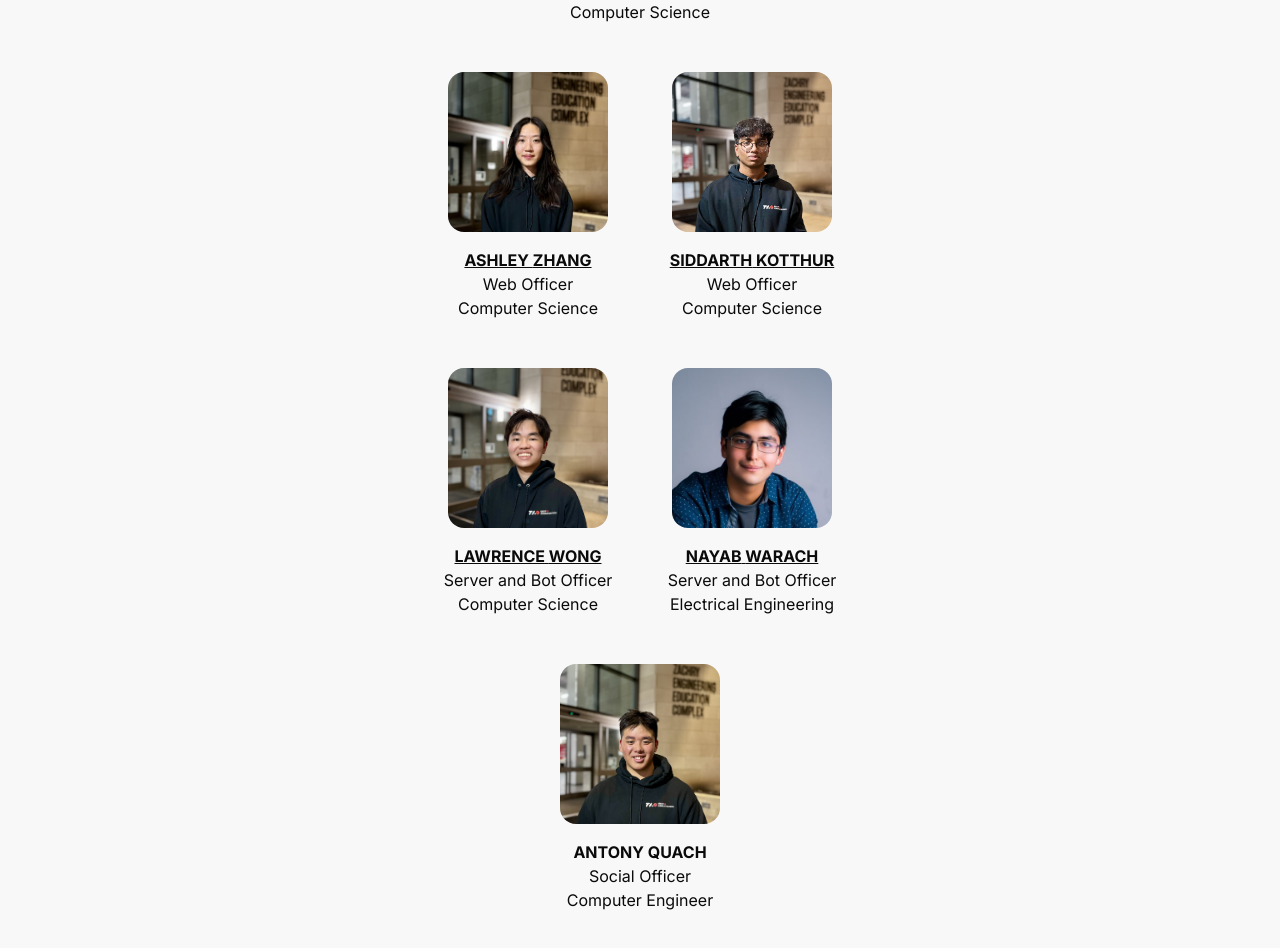
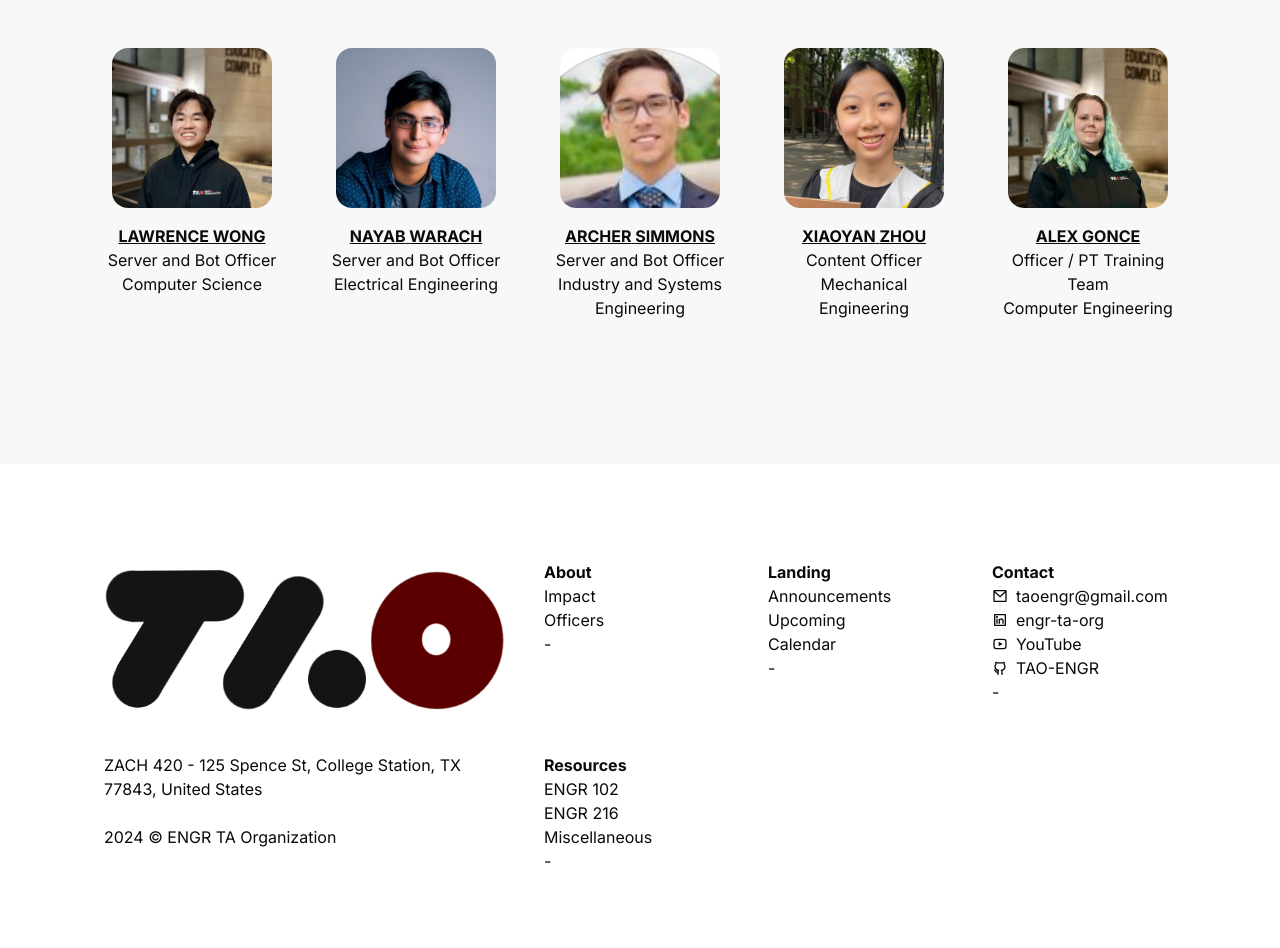
Before and after one commit to TAO-ENGR/club-website, a Next.js app in the folder club-website/: page /about in a window 1280 px wide. Shown: the part 3604-4552 px from the top of the page. Built offline with nearby package versions, Linux system fonts and the light colour scheme.

Commit message:
fixing missing officers + adding dr. ritchey (#49)

```diff
--- a/club-website/public/officers/execs.json
+++ b/club-website/public/officers/execs.json
@@ -59,5 +59,14 @@
     "major": "Computer Science",
     "img": "/officer_imgs/Andrew Zheng.jpg",
     "linkedIn": "https://www.linkedin.com/in/andrew--zheng/"
+  },
+  {
+    "firstName": "Dr. Niki",
+    "lastName": "Ritchey",
+    "position": "TAO Advisor",
+    "major": "",
+    "img": "/officer_imgs/Niki Ritchey.jpg",
+    "linkedIn": "",
+    "desc": ""
   }
 ]
--- a/club-website/src/app/about/subsections/officers.tsx
+++ b/club-website/src/app/about/subsections/officers.tsx
@@ -2,25 +2,18 @@ import { poppins } from "../../fonts";
 import about from "../about.module.css";
 import { OfficerType } from "@/lib/types";
 import Image from "next/image";
-import contentData from "../../../../public/officers/all.json";
-import officerData from "../../../../public/officers/content.json";
-import webData from "../../../../public/officers/web.json";
-import serverData from "../../../../public/officers/server.json";
-import socialData from "../../../../public/officers/social.json";
+import officerData from "../../../../public/officers/all.json";
 import execData from "../../../../public/officers/execs.json";
+
 import {
   HoverCard,
   HoverCardContent,
-  HoverCardTrigger
+  HoverCardTrigger,
 } from "@/components/ui/hover-card";
 
 const Officers: React.FC = () => {
   const execs: OfficerType[] = execData;
   const officers: OfficerType[] = officerData;
-  const content: OfficerType[] = contentData;
-  const web: OfficerType[] = webData;
-  const server: OfficerType[] = serverData;
-  const social: OfficerType[] = socialData;
 
   return (
     <div className={`text-left bg p-8 lg:p-24 ${about["bg-light-gray"]}`}>
@@ -140,177 +133,6 @@ const Officers: React.FC = () => {
           </div>
         ))}
       </div>
-      <div className="flex flex-wrap items-start justify-center gap-12 mb-12">
-        {web.map((officer, index) => (
-          <div
-            className="flex flex-col items-center justify-center text-center w-44"
-            key={index}
-          >
-            {officer.desc == "" ? (
-              <Image
-                src={officer.img}
-                alt=""
-                width={500}
-                height={500}
-                className="w-40 h-40 object-cover mb-4 rounded-2xl"
-              />
-            ) : (
-              <HoverCard>
-                <HoverCardTrigger>
-                  <Image
-                    src={officer.img}
-                    alt=""
-                    width={500}
-                    height={500}
-                    className="w-40 h-40 object-cover mb-4 rounded-2xl cursor-pointer"
-                  />
-                </HoverCardTrigger>
-                <HoverCardContent>{officer.desc}</HoverCardContent>
-              </HoverCard>
-            )}
-            <p>
-              {officer.linkedIn == "" ? (
-                <b>
-                  {officer.firstName.toUpperCase()}{" "}
-                  {officer.lastName.toUpperCase()}
-                </b>
-              ) : (
-                <a
-                  href={officer.linkedIn}
-                  target="_blank"
-                  className="hover:text-maroon"
-                >
-                  <b>
-                    <u>
-                      {officer.firstName.toUpperCase()}{" "}
-                      {officer.lastName.toUpperCase()}
-                    </u>
-                  </b>
-                </a>
-              )}
-
-              <br />
-              {officer.position}
-              <br />
-              {officer.major}
-            </p>
-          </div>
-        ))}
-      </div>
-      <div className="flex flex-wrap items-start justify-center gap-12 mb-12">
-        {server.map((officer, index) => (
-          <div
-            className="flex flex-col items-center justify-center text-center w-44"
-            key={index}
-          >
-            {officer.desc == "" ? (
-              <Image
-                src={officer.img}
-                alt=""
-                width={500}
-                height={500}
-                className="w-40 h-40 object-cover mb-4 rounded-2xl"
-              />
-            ) : (
-              <HoverCard>
-                <HoverCardTrigger>
-                  <Image
-                    src={officer.img}
-                    alt=""
-                    width={500}
-                    height={500}
-                    className="w-40 h-40 object-cover mb-4 rounded-2xl cursor-pointer"
-                  />
-                </HoverCardTrigger>
-                <HoverCardContent>{officer.desc}</HoverCardContent>
-              </HoverCard>
-            )}
-            <p>
-              {officer.linkedIn == "" ? (
-                <b>
-                  {officer.firstName.toUpperCase()}{" "}
-                  {officer.lastName.toUpperCase()}
-                </b>
-              ) : (
-                <a
-                  href={officer.linkedIn}
-                  target="_blank"
-                  className="hover:text-maroon"
-                >
-                  <b>
-                    <u>
-                      {officer.firstName.toUpperCase()}{" "}
-                      {officer.lastName.toUpperCase()}
-                    </u>
-                  </b>
-                </a>
-              )}
-
-              <br />
-              {officer.position}
-              <br />
-              {officer.major}
-            </p>
-          </div>
-        ))}
-      </div>
-      <div className="flex flex-wrap items-start justify-center gap-12 mb-12">
-        {social.map((officer, index) => (
-          <div
-            className="flex flex-col items-center justify-center text-center w-44"
-            key={index}
-          >
-            {officer.desc == "" ? (
-              <Image
-                src={officer.img}
-                alt=""
-                width={500}
-                height={500}
-                className="w-40 h-40 object-cover mb-4 rounded-2xl"
-              />
-            ) : (
-              <HoverCard>
-                <HoverCardTrigger>
-                  <Image
-                    src={officer.img}
-                    alt=""
-                    width={500}
-                    height={500}
-                    className="w-40 h-40 object-cover mb-4 rounded-2xl cursor-pointer"
-                  />
-                </HoverCardTrigger>
-                <HoverCardContent>{officer.desc}</HoverCardContent>
-              </HoverCard>
-            )}
-            <p>
-              {officer.linkedIn == "" ? (
-                <b>
-                  {officer.firstName.toUpperCase()}{" "}
-                  {officer.lastName.toUpperCase()}
-                </b>
-              ) : (
-                <a
-                  href={officer.linkedIn}
-                  target="_blank"
-                  className="hover:text-maroon"
-                >
-                  <b>
-                    <u>
-                      {officer.firstName.toUpperCase()}{" "}
-                      {officer.lastName.toUpperCase()}
-                    </u>
-                  </b>
-                </a>
-              )}
-
-              <br />
-              {officer.position}
-              <br />
-              {officer.major}
-            </p>
-          </div>
-        ))}
-      </div>
     </div>
   );
 };
```
Also changed, not shown: club-website/public/officer_imgs/Niki Ritchey.jpg (added).
